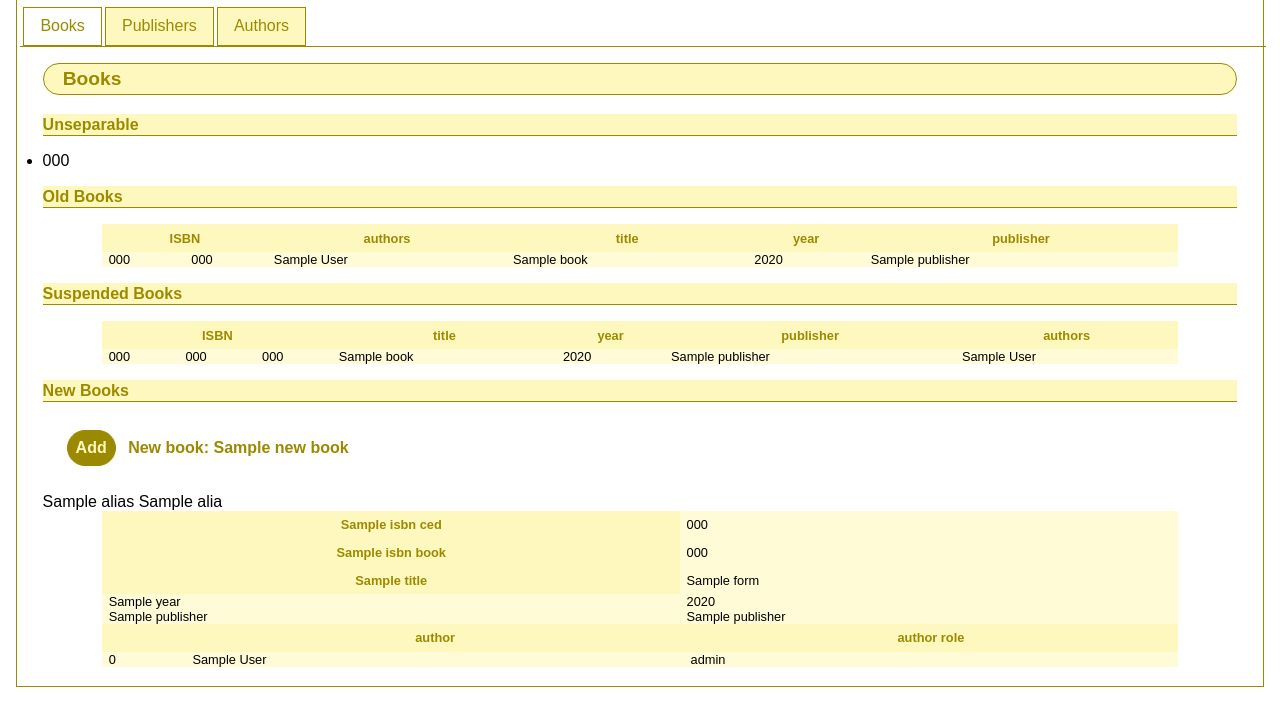
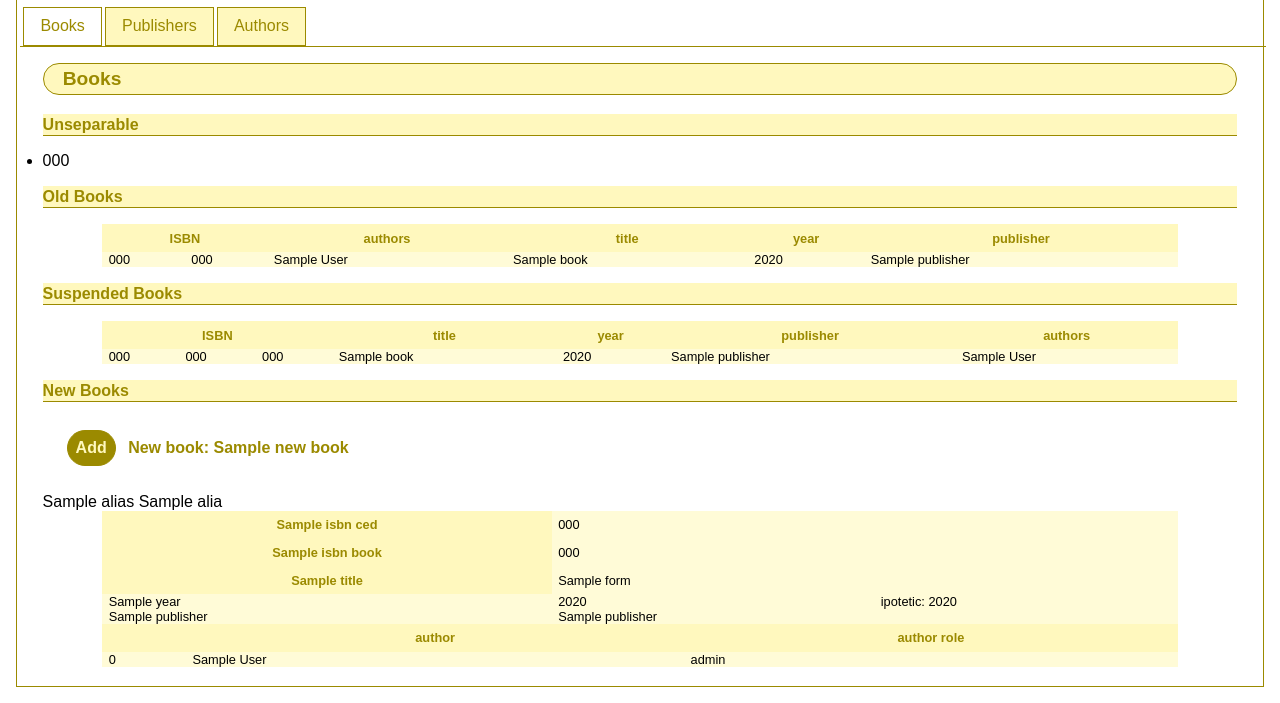
Before and after one commit to chiara-paci/baskerville, a Django app: template baskervilleweb/bibliography/templates/bibliography/insert_tool.html in a window 1280 px wide. Shown: the part 307-1010 px from the top of the page. Run offline with Django 3.2, Linux system fonts and the light colour scheme; the template is opened without the code that fills it: most values are stand-ins (such as "Sample title", 1, 10 or a date in 2020); some web fonts are replaced.

Commit message:
Add ipotetic flag to year

```diff
--- a/baskervilleweb/bibliography/templates/bibliography/insert_tool.html
+++ b/baskervilleweb/bibliography/templates/bibliography/insert_tool.html
@@ -84,23 +84,24 @@
       <table>
 	<tr>
 	  <th>{{ form.isbn_ced.label }}</th>
-	  <td>{{ form.isbn_ced }}</td>
+	  <td colspan="2">{{ form.isbn_ced }}</td>
 	</tr>
 	<tr>
 	  <th>{{ form.isbn_book.label }}</th>
-	  <td>{{ form.isbn_book }}</td>
+	  <td colspan="2">{{ form.isbn_book }}</td>
 	</tr>
 	<tr>
 	  <th>{{ form.title.label }}</th>
-	  <td>{{ form.title }}</td>
+	  <td colspan="2">{{ form.title }}</td>
 	</tr>
 	<tr>
 	  <td>{{ form.year.label }}</td>
-	  <td>{{ form.year }}</td>
+	  <td width="30%">{{ form.year }}</td>
+	  <td style="text-align:left">ipotetic: {{ form.year_ipotetic }}</td>
 	</tr>
 	<tr>
 	  <td>{{ form.publisher.label }}</td>
-	  <td>{{ form.publisher }}</td>
+	  <td colspan="2">{{ form.publisher }}</td>
 	</tr>
       </table>
 
--- a/baskervilleweb/static/css/baskerville.css
+++ b/baskervilleweb/static/css/baskerville.css
@@ -386,6 +386,9 @@ div.notebook .form a.newobject:hover {
   background-color: #fff8be;
   border: 1px solid #9b8a00;
 }
+div.notebook .form input[type=text] {
+  width: 100%;
+}
 form * {
   vertical-align: top;
 }
--- a/baskervilleweb/static/css/baskerville.less
+++ b/baskervilleweb/static/css/baskerville.less
@@ -400,6 +400,11 @@ div.notebook {
 	    background-color: @prim2;
 	    border: 1px solid @primhard4;
 	}
+
+	input[type=text] {
+	    width: 100%;
+	}
+
     }
 
 }
@@ -408,6 +413,7 @@ form {
     * {
 	vertical-align: top;
     }
+
 }
 
 table.images {
```
